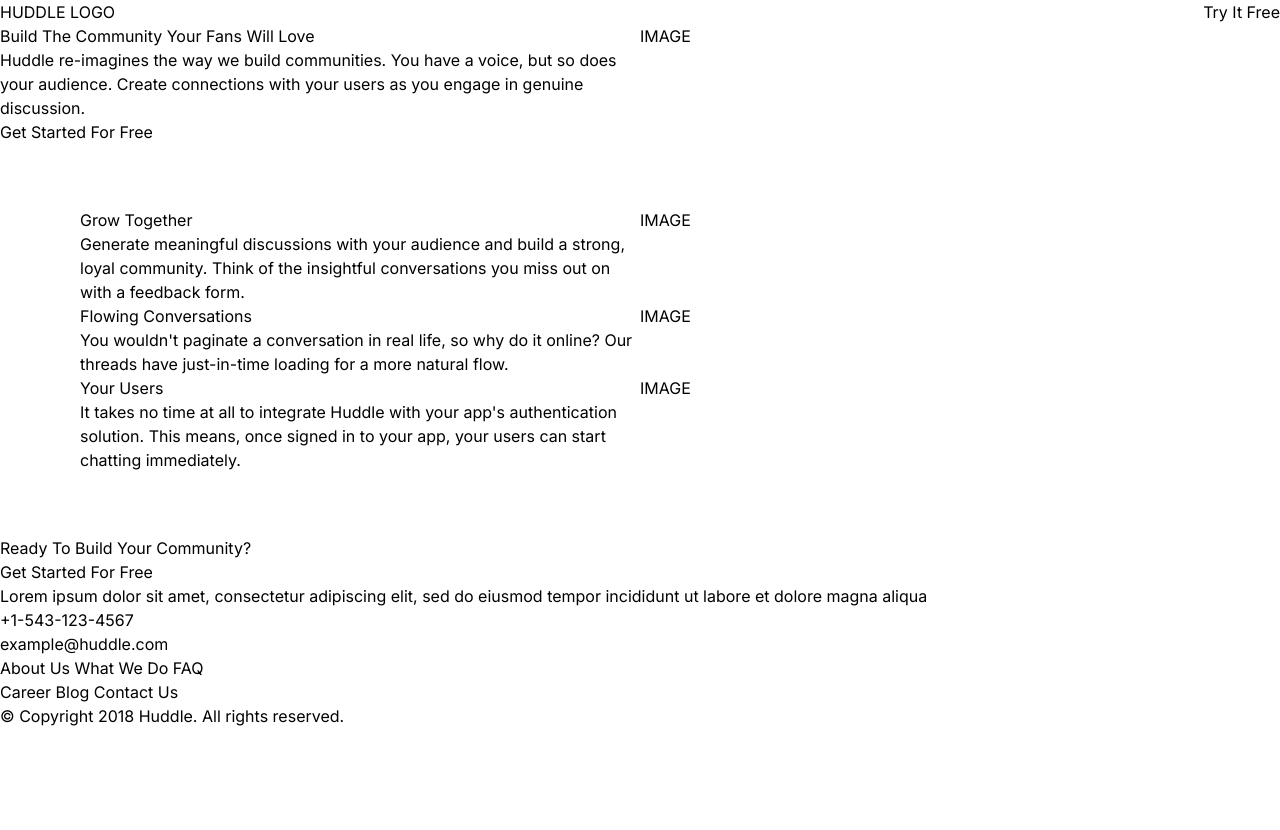
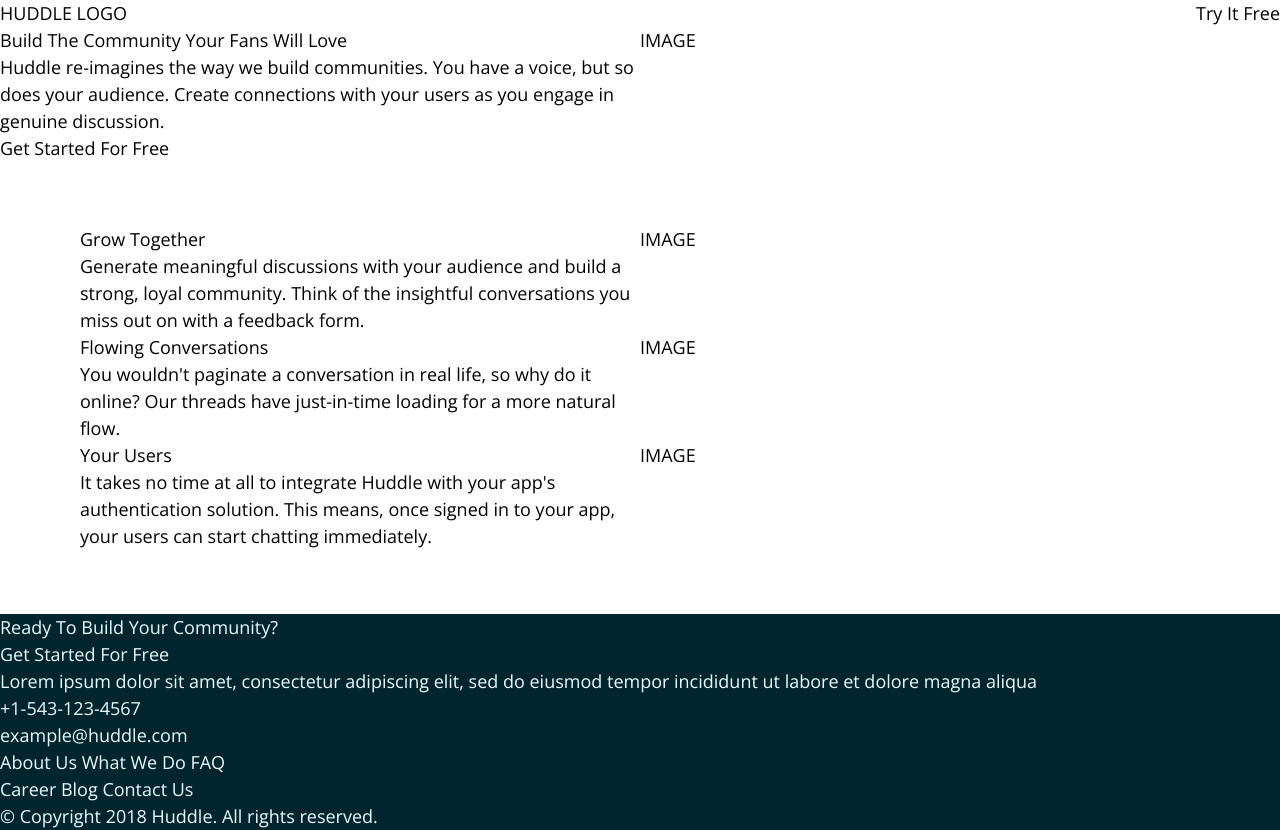
Before and after one commit to n0rrman/frontend-mentor-challenges-green, a Next.js app in the folder huddle-landing-page-with-alternating-feature-blocks/: page / in a window 1280 px wide. Before the commit the page ends 800 px from the top, so only its background shows below. Built offline with nearby package versions, Linux system fonts and the light colour scheme.

Commit message:
huddle-landing-page-with-alternating-feature-blocks colours and fonts added

```diff
--- /dev/null
+++ b/huddle-landing-page-with-alternating-feature-blocks/src/app/fonts.ts
@@ -0,0 +1,5 @@
+import { Open_Sans } from "next/font/google";
+import { Poppins } from "next/font/google";
+
+export const headingFont = Poppins({ subsets: ["latin"], weight: ["600"] });
+export const mainFont = Open_Sans({ subsets: ["latin"], weight: ["400", "700"] });
--- a/huddle-landing-page-with-alternating-feature-blocks/src/app/globals.css
+++ b/huddle-landing-page-with-alternating-feature-blocks/src/app/globals.css
@@ -1,3 +1,13 @@
 @tailwind base;
 @tailwind components;
 @tailwind utilities;
+
+@layer base {
+  :root {
+    --color-pink: 322deg 100% 66%;
+
+    --color-paleCyan: 193deg 100% 96%;
+    --color-darkCyan: 192deg 100% 9%;
+    --color-grayishBlue: 208deg 11% 55%;
+  }
+}
--- a/huddle-landing-page-with-alternating-feature-blocks/src/app/layout.tsx
+++ b/huddle-landing-page-with-alternating-feature-blocks/src/app/layout.tsx
@@ -1,8 +1,7 @@
 import type { Metadata } from "next";
-import { Inter } from "next/font/google";
 import "./globals.css";
 
-const inter = Inter({ subsets: ["latin"] });
+import { mainFont } from "./fonts";
 
 export const metadata: Metadata = {
   title: "Huddle landing page with alternating feature blocks",
@@ -17,7 +16,9 @@ export default function RootLayout({
 }) {
   return (
     <html lang="en">
-      <body className={inter.className}>{children}</body>
+      <body className={`${mainFont.className} text-[1.125rem]`}>
+        {children}
+      </body>
     </html>
   );
 }
--- a/huddle-landing-page-with-alternating-feature-blocks/src/app/page.tsx
+++ b/huddle-landing-page-with-alternating-feature-blocks/src/app/page.tsx
@@ -57,7 +57,7 @@ export default function Home() {
         </div>
       </section>
 
-      <footer>
+      <footer className="bg-darkCyan text-paleCyan">
         <div>
           <h2>Ready To Build Your Community?</h2>
           <button>Get Started For Free</button>
--- a/huddle-landing-page-with-alternating-feature-blocks/tailwind.config.ts
+++ b/huddle-landing-page-with-alternating-feature-blocks/tailwind.config.ts
@@ -6,7 +6,17 @@ const config: Config = {
     './src/components/**/*.{js,ts,jsx,tsx,mdx}',
     './src/app/**/*.{js,ts,jsx,tsx,mdx}',
   ],
-  theme: {},
+  theme: {
+    extend: {
+      colors: {
+        pink: 'hsl(var(--color-pink) / <alpha-value>)',
+
+        paleCyan: 'hsl(var(--color-paleCyan) / <alpha-value>)',
+        darkCyan: 'hsl(var(--color-darkCyan) / <alpha-value>)',
+        grayishBlue: 'hsl(var(--color-grayishBlue) / <alpha-value>)',
+      }
+    }
+  },
   plugins: [],
 }
 export default config
```
